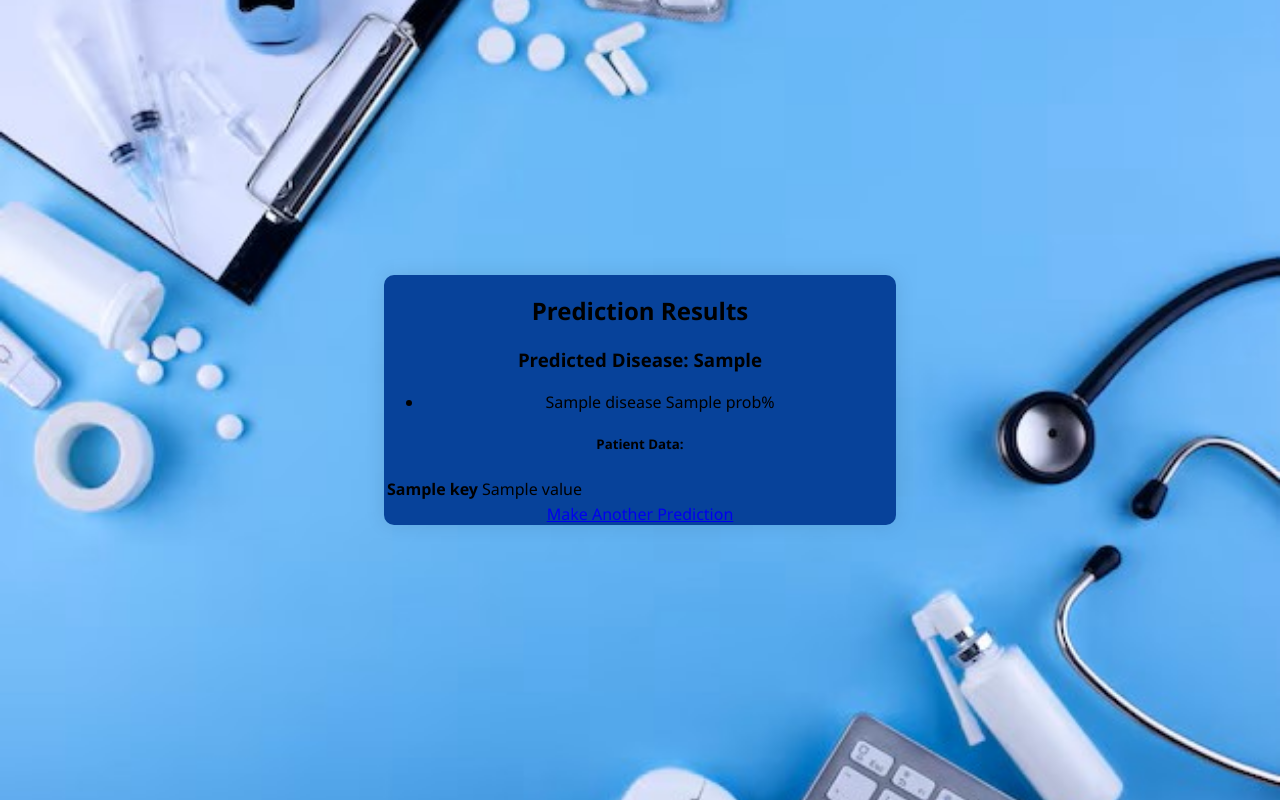
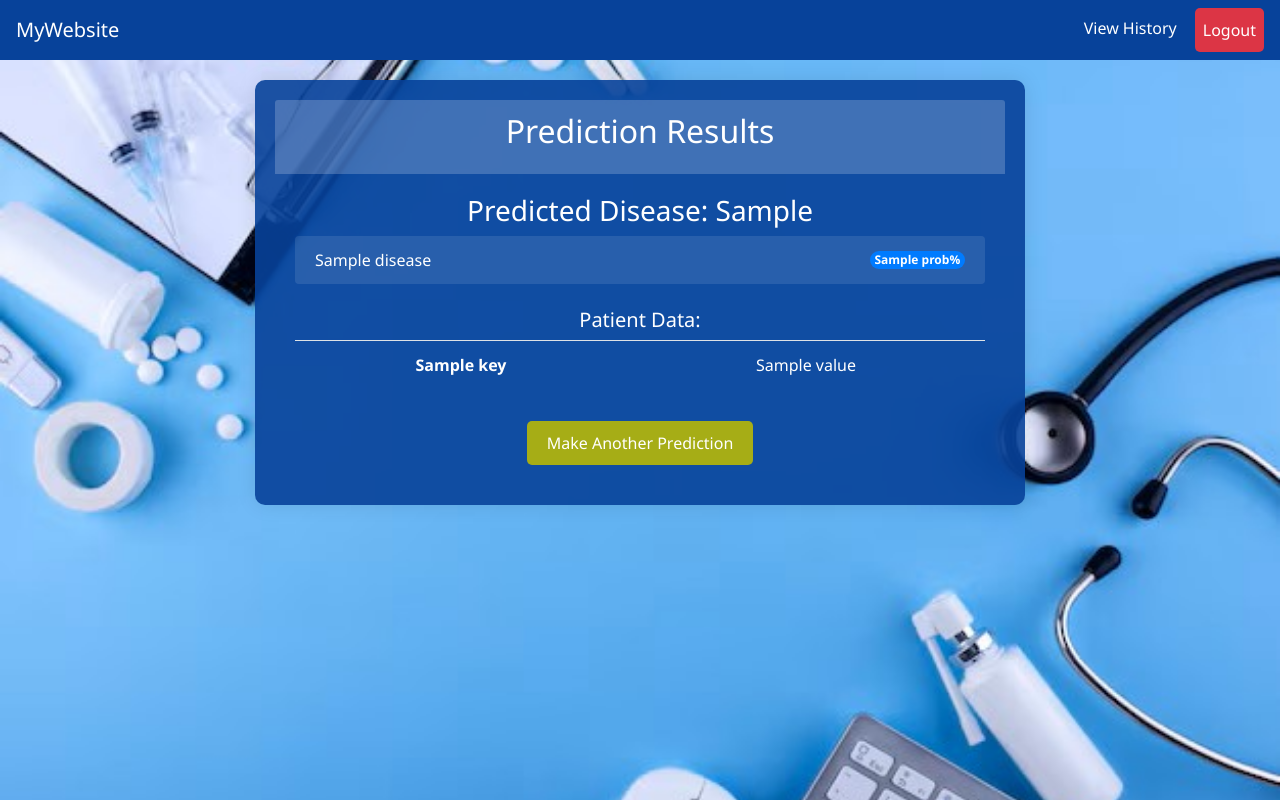
Before and after one commit to vaibhavkundu123/heart_disease_prediction, a Django app: template users/templates/users/result.html in a window 1280 px wide. Run offline with Django 3.2, Linux system fonts and the light colour scheme; the template is opened without the code that fills it: most values are stand-ins (such as "Sample title", 1, 10 or a date in 2020); some libraries are stand-ins or nearby versions.

Commit message:
prediction added

```diff
--- a/users/templates/users/result.html
+++ b/users/templates/users/result.html
@@ -1,4 +1,4 @@
-{% extends 'users/base.html' %}
+{% comment %} {% extends 'users/base.html' %}
 {% load custom_filters %}
 
 {% block content %}
@@ -39,4 +39,181 @@
         </div>
     </div>
 </div>
-{% endblock %}
+{% endblock %} {% endcomment %}
+
+
+
+
+
+<!DOCTYPE html>
+<html lang="en">
+<head>
+    <meta charset="UTF-8">
+    <meta name="viewport" content="width=device-width, initial-scale=1.0">
+    <title>Prediction Result</title>
+    {% load static %}
+    <link href="https://stackpath.bootstrapcdn.com/bootstrap/4.5.2/css/bootstrap.min.css" rel="stylesheet">
+    <style>
+        body {
+            font-family: 'Segoe UI', Tahoma, Geneva, Verdana, sans-serif;
+            background: url("{% static 'images/background.jpg' %}") no-repeat center center fixed;
+            background-size: cover;
+            margin: 0;
+            padding: 0;
+            height: 100vh;
+            display: flex;
+            flex-direction: column;
+        }
+
+        .navbar-custom {
+            background-color: #07429a;
+        }
+
+        .navbar-custom .navbar-brand,
+        .navbar-custom .nav-link {
+            color: #fff;
+        }
+
+        .navbar-custom .nav-link:hover {
+            color: #a6ad16;
+        }
+
+        .container {
+            max-width: 1200px;
+            margin: auto;
+            margin-top: 80px; /* Add padding between navbar and form */
+        }
+
+        .result-container {
+            background: rgba(7, 66, 154, 0.9);
+            padding: 20px;
+            box-shadow: 0 0 20px rgba(0, 0, 0, 0.1);
+            border-radius: 10px;
+            text-align: center;
+            color: #fff;
+        }
+
+        h1, h2, h3, h5 {
+            color: #fff;
+        }
+
+        .btn-custom {
+            background-color: #a6ad16;
+            color: white;
+            border: none;
+            padding: 10px 20px;
+            cursor: pointer;
+            margin-top: 10px;
+            border-radius: 5px;
+        }
+
+        .btn-custom:hover {
+            background-color: #4cae4c;
+        }
+
+        .link-custom {
+            color: #a6ad16;
+        }
+
+        .link-custom:hover {
+            color: #4cae4c;
+        }
+
+        .logout-button {
+            background-color: #dc3545;
+            color: white;
+            border: none;
+            padding: 10px 20px;
+            cursor: pointer;
+            border-radius: 5px;
+        }
+
+        .logout-button:hover {
+            background-color: #c82333;
+        }
+
+        .card {
+            /*background: rgba(255, 255, 255, 0.1);*/
+            border: none;
+        }
+
+        .card-header {
+            background: rgba(255, 255, 255, 0.2);
+            border-bottom: none;
+        }
+
+        .card-title {
+            color: #fff;
+        }
+
+        .list-group-item {
+            background: rgba(255, 255, 255, 0.1);
+            border: none;
+            color: #fff;
+        }
+
+        .badge {
+            background-color: #a6ad16;
+        }
+
+        .table th, .table td {
+            color: #fff;
+        }
+    </style>
+</head>
+<body>
+    <nav class="navbar navbar-expand-lg navbar-custom fixed-top">
+        <a class="navbar-brand" href="{% url 'home' %}">MyWebsite</a>
+        <button class="navbar-toggler" type="button" data-toggle="collapse" data-target="#navbarNav" aria-controls="navbarNav" aria-expanded="false" aria-label="Toggle navigation">
+            <span class="navbar-toggler-icon"></span>
+        </button>
+        <div class="collapse navbar-collapse" id="navbarNav">
+            <ul class="navbar-nav ml-auto">
+                <li class="nav-item" style="padding-right: 10px;">
+                    <a class="nav-link" href="{% url 'view_history' %}">View History</a>
+                </li>
+                <li class="nav-item">
+                    <a class="nav-link logout-button" href="{% url 'logout' %}">Logout</a>
+                </li>
+            </ul>
+        </div>
+    </nav>
+    <div class="container">
+        <div class="row">
+            <div class="col-md-8 offset-md-2">
+                <div class="card result-container">
+                    <div class="card-header">
+                        <h2 class="card-title">Prediction Results</h2>
+                    </div>
+                    <div class="card-body">
+                        <h3>Predicted Disease: {{ result.predicted_disease }}</h3>
+                        <ul class="list-group">
+                            {% for disease, prob in result.prediction_probabilities.items %}
+                            <li class="list-group-item d-flex justify-content-between align-items-center">
+                                {{ disease }}
+                                <span class="badge bg-primary rounded-pill">{{ prob }}%</span>
+                            </li>
+                            {% endfor %}
+                        </ul>
+                        <h5 class="mt-4">Patient Data:</h5>
+                        <table class="table">
+                            <tbody>
+                                {% for key, value in patient_data.items %}
+                                <tr>
+                                    <th>{{ key }}</th>
+                                    <td>{{ value }}</td>
+                                </tr>
+                                {% endfor %}
+                            </tbody>
+                        </table>
+                        <a href="{% url 'prediction_view' %}" class="btn btn-custom mt-3">Make Another Prediction</a>
+                    </div>
+                </div>
+            </div>
+        </div>
+    </div>
+    <script src="https://code.jquery.com/jquery-3.5.1.slim.min.js"></script>
+    <script src="https://cdn.jsdelivr.net/npm/@popperjs/core@2.5.4/dist/umd/popper.min.js"></script>
+    <script src="https://stackpath.bootstrapcdn.com/bootstrap/4.5.2/js/bootstrap.min.js"></script>
+</body>
+</html>
```
Also changed, not shown: users/predictor.py (+192 -73 lines), users/views.py (+147 -41 lines), db.sqlite3, 12 other files.
